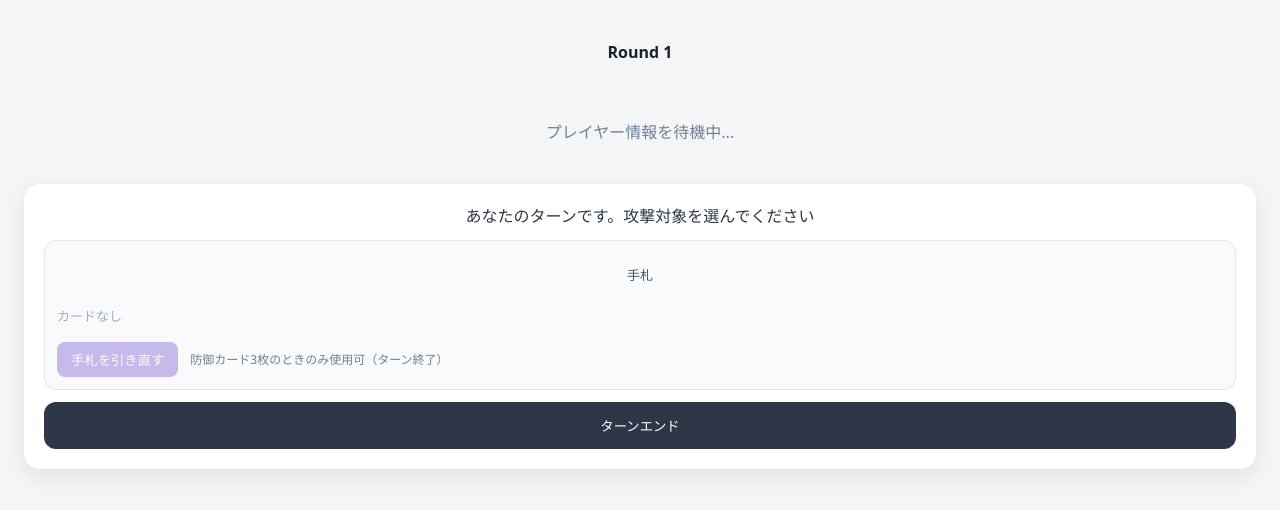
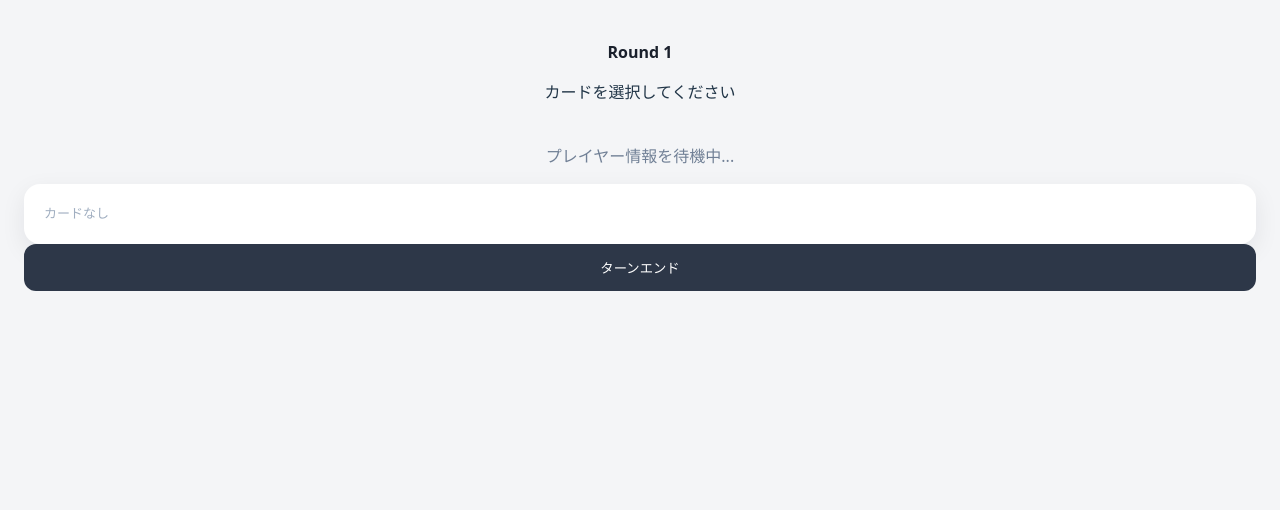
Before and after one commit to koudaihirata/app, a React app in the folder frontend/: page /game in a window 1280 px wide. Shown: the top 510 px of the page. Built offline with nearby package versions, Linux system fonts and the light colour scheme; no server answers; the HTML template or start-up script is replaced by a standard one.

Commit message:
add:使用したカードを画面上に表示

```diff
--- a/frontend/src/pages/Game/index.tsx
+++ b/frontend/src/pages/Game/index.tsx
@@ -77,8 +77,9 @@ export default function Game() {
     const isDefenseTurn = phase === 'defense' && defensePrompt?.target === name
     const canPlayAttackCard = phase === 'action' && isMyTurn
     const canSelectTarget = phase === 'action'
-    const allDefenseHand = hand.length === 3 && hand.every(cardId => CARD_LIBRARY[cardId]?.category === 'defense')
-    const canMulligan = canPlayAttackCard && allDefenseHand
+    // 手札引き直し関係
+    // const allDefenseHand = hand.length === 3 && hand.every(cardId => CARD_LIBRARY[cardId]?.category === 'defense')
+    // const canMulligan = canPlayAttackCard && allDefenseHand
 
     useEffect(() => {
         playersRef.current = st.players
@@ -300,19 +301,30 @@ export default function Game() {
     //     wsRef.current.send(JSON.stringify({ type:'end_turn' }))
     // }
 
-    const mulligan = () => {
-        if (!wsRef.current || wsRef.current.readyState !== WebSocket.OPEN) return
-        if (!canMulligan) return
-        wsRef.current.send(JSON.stringify({ type:'mulligan' }))
-    }
+    // 手札引き直し
+    // const mulligan = () => {
+    //     if (!wsRef.current || wsRef.current.readyState !== WebSocket.OPEN) return
+    //     if (!canMulligan) return
+    //     wsRef.current.send(JSON.stringify({ type:'mulligan' }))
+    // }
 
     const hpPercent = (player: string) => {
         const value = st.hp[player] ?? 0
         return Math.max(0, Math.min(100, (value / MAX_HP) * 100))
     }
 
-    const playersToDisplay = st.players.length ? st.players : Object.keys(st.hp)
+    const playersToDisplay = (() => {
+        const ordered = st.players.length ? [...st.players] : [...Object.keys(st.hp)]
+        const idx = ordered.indexOf(name)
+        if (idx > 0) {
+            ordered.splice(idx, 1)
+            ordered.unshift(name)
+        }
+        return ordered
+    })()
     const defenseTarget = defensePrompt?.target
+    const selectedCardId = selectedCardIndex !== null ? hand[selectedCardIndex] : null
+    const selectedCardMeta = selectedCardId !== null ? CARD_LIBRARY[selectedCardId] : undefined
 
     const defaultAttackTarget = (current: string) => {
         const order = st.players.length ? st.players : Object.keys(st.hp)
@@ -327,31 +339,47 @@ export default function Game() {
         return null
     }
 
-    let turnInfoMessage = ''
-    if (phase === 'defense') {
-        if (defensePrompt) {
-            if (isDefenseTurn) {
-                turnInfoMessage = `${defensePrompt.attacker} の攻撃(${defensePrompt.damage})を防御してください`
-            } else {
-                turnInfoMessage = `${defensePrompt.target} が防御処理中です`
-            }
-        } else {
-            turnInfoMessage = '防御処理中…'
-        }
-    } else if (canPlayAttackCard) {
-        turnInfoMessage = selectedTarget
-            ? `あなたのターン: ${selectedTarget} をターゲット中`
-            : 'あなたのターンです。攻撃対象を選んでください'
-    } else {
-        turnInfoMessage = `${st.turn || '---'} のターンです。`
-    }
+    // let turnInfoMessage = ''
+    // if (phase === 'defense') {
+    //     if (defensePrompt) {
+    //         if (isDefenseTurn) {
+    //             turnInfoMessage = `${defensePrompt.attacker} の攻撃(${defensePrompt.damage})を防御してください`
+    //         } else {
+    //             turnInfoMessage = `${defensePrompt.target} が防御処理中です`
+    //         }
+    //     } else {
+    //         turnInfoMessage = '防御処理中…'
+    //     }
+    // } else if (canPlayAttackCard) {
+    //     turnInfoMessage = selectedTarget
+    //         ? `あなたのターン: ${selectedTarget} をターゲット中`
+    //         : 'あなたのターンです。攻撃対象を選んでください'
+    // } else {
+    //     turnInfoMessage = `${st.turn || '---'} のターンです。`
+    // }
 
     return (
         <div className={styles.page}>
+            <div className={styles.resultArea}>
                 <header className={styles.header}>
                     <p><span>Round {st.round}</span></p>
                 </header>
 
+                <section className={styles.playArea}>
+                    {selectedCardMeta ? (
+                        <div className={styles.selectedCardBar}>
+                            <span className={styles.selectedCardName}>{selectedCardMeta.label}</span>
+                            <span className={styles.selectedCardDetail}>{selectedCardMeta.detail}</span>
+                        </div>
+                    ):(
+                        <div className={styles.selectedCardBar}>
+                            <span className={styles.selectedCardDetail}>カードを選択してください</span>
+                        </div>
+                    )}
+                </section>
+            </div>
+
+            <div className={styles.selectArea}>
                 <section className={styles.playersBoard}>
                     {playersToDisplay.length === 0 && (
                         <p className={styles.placeholder}>プレイヤー情報を待機中...</p>
@@ -438,11 +466,7 @@ export default function Game() {
                         })}
                     </div>
                 </section>
-
                 <section className={styles.actions}>
-                <div className={styles.turnInfo}>{turnInfoMessage}</div>
-                <div className={styles.handArea}>
-                    <p className={styles.handLabel}>手札</p>
                     <div className={styles.handCards}>
                         {hand.length === 0 && <span className={styles.emptyHand}>カードなし</span>}
                         {hand.map((cardId, idx) => {
@@ -467,13 +491,13 @@ export default function Game() {
                             )
                         })}
                     </div>
-                    <div className={styles.mulliganRow}>
+                    {/* <div className={styles.mulliganRow}>
                         <button className={styles.mulliganBtn} disabled={!canMulligan} onClick={mulligan}>
                             手札を引き直す
                         </button>
                         <span className={styles.mulliganHint}>防御カード3枚のときのみ使用可（ターン終了）</span>
-                    </div>
-                </div>
+                    </div> */}
+                </section>
                 <div className={styles.cardButtons}>
                     <button
                         className={styles.cardBtn}
@@ -483,7 +507,7 @@ export default function Game() {
                         {selectedCardIndex !== null ? '行動決定' : phase === 'defense' ? '防御しない' : 'ターンエンド'}
                     </button>
                 </div>
-            </section>
+            </div>
         </div>
     )
 }
--- a/frontend/src/pages/Rooms/reducer.ts
+++ b/frontend/src/pages/Rooms/reducer.ts
@@ -73,7 +73,7 @@ export function Reducer(state: State, action: WsAction): State {
                     action.line
                 ]
             }
-        case 'SET_MEMBERS':
+        case 'SET_MEMBERS': {
             const nextState: State = {
                 ...state,
                 members: action.members
@@ -82,6 +82,7 @@ export function Reducer(state: State, action: WsAction): State {
                 nextState.hostId = action.hostId ?? null
             }
             return nextState
+        }
     }
     throw new (class SystemException {})()
 }
```
Lines whose indentation alone changed are shown as unchanged.
